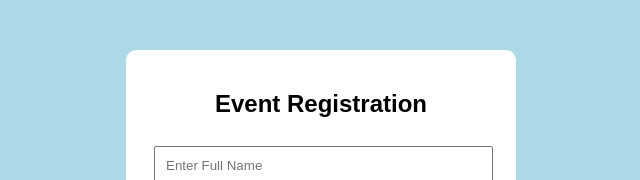
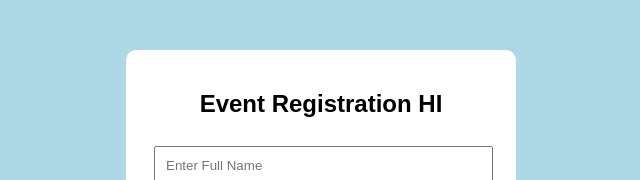
Before and after one commit to realspirit007/event-registration, a plain HTML site: page index.html in a window 1280 px wide. Shown: the top 180 px of the page, without its empty margins (319-959 px from the left). Drawn offline with Linux system fonts and the light colour scheme.

Commit message:
Update registration page heading

```diff
--- a/index.html
+++ b/index.html
@@ -39,7 +39,7 @@
 
     <div class="container">
 
-        <h2>Event Registration </h2>
+        <h2>Event Registration HI</h2>
 
         <form action="success.html" method="get">
 
```
